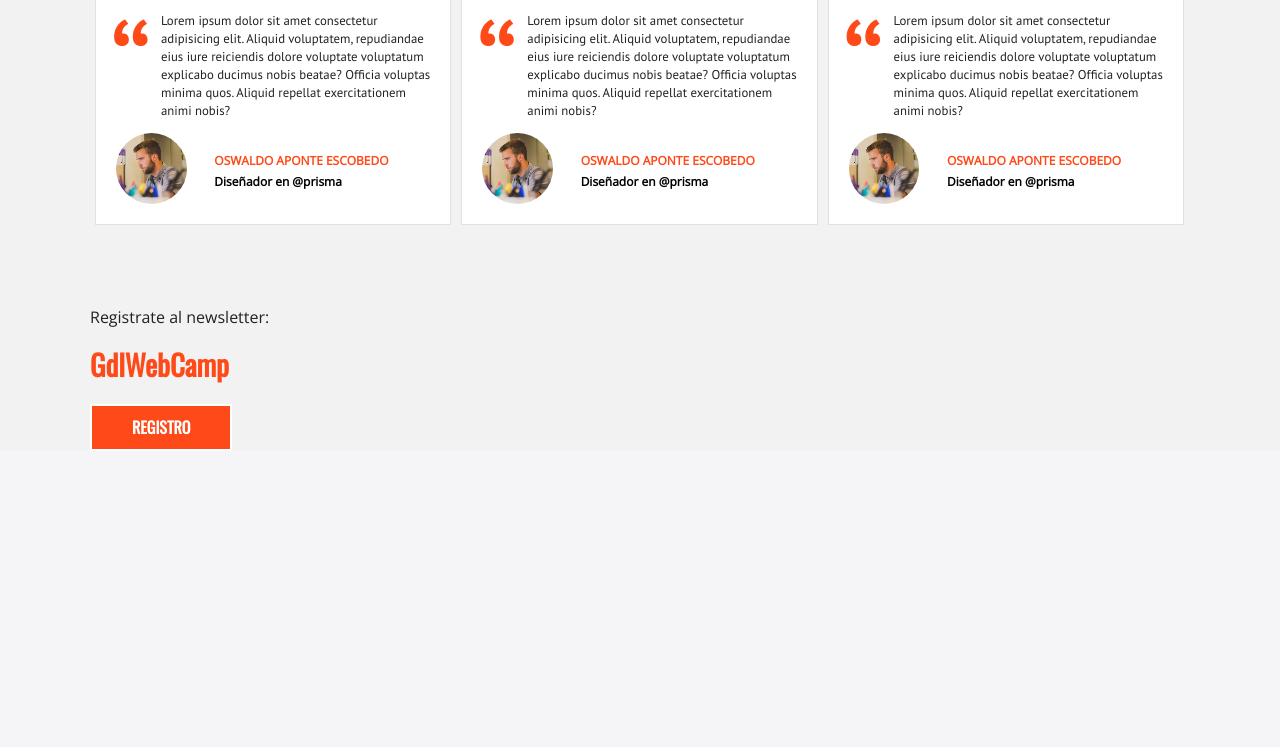
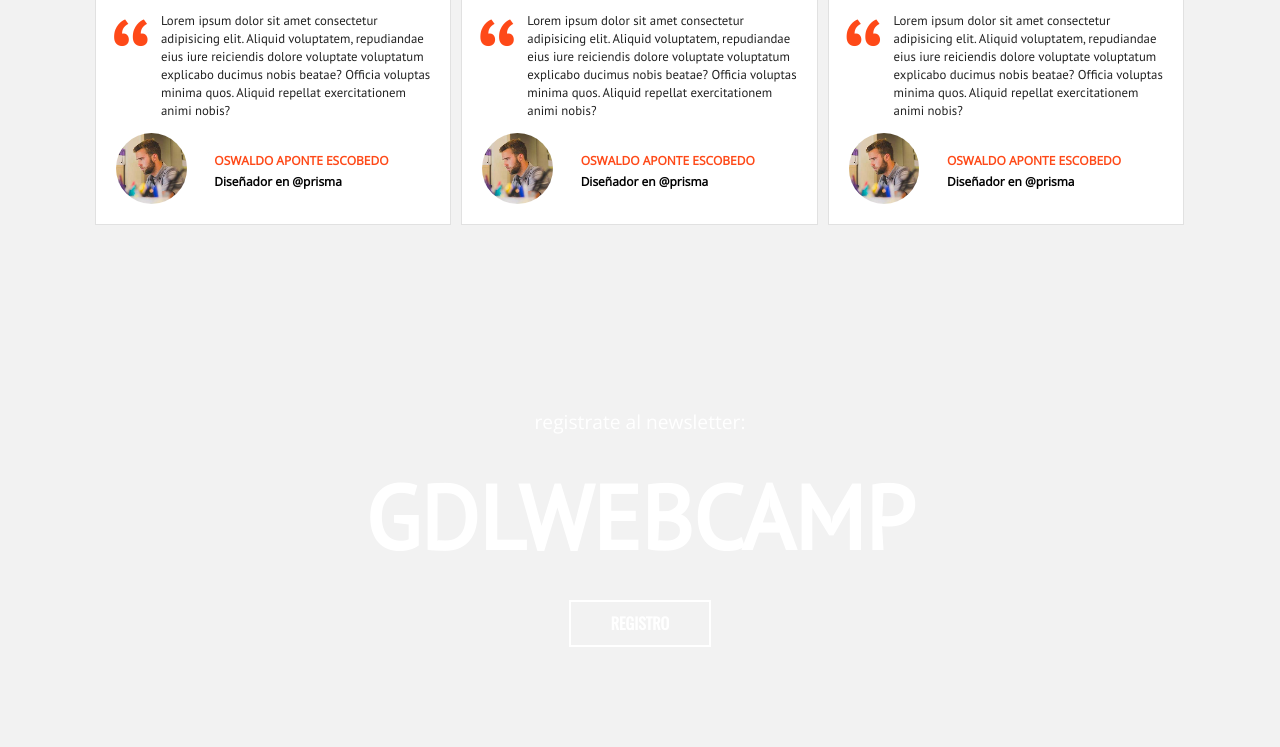
Before and after one commit to Airalina/gdlwebcamp, a PHP site: page / in a window 1280 px wide. Shown: the part 4683-5430 px from the top of the page. Before the commit the page ends 5132 px from the top, so only its background shows below. Run offline with PHP 8.4, Linux system fonts and the light colour scheme; some libraries are stand-ins or nearby versions.

Commit message:
commit14

```diff
--- a/css/main.css
+++ b/css/main.css
@@ -181,6 +181,13 @@ ul {
 .button.hollow:hover {
   background-color: #ffff;
   color: #fe4918;
+}
+.button.transparente{
+  background-color: transparent;
+  border: 2px solid #ffff;
+}
+.button.transparente:hover{
+  border: 2px solid #fe4918;
 }
 .button:hover {
   background-color: #e33000;
@@ -637,14 +644,22 @@ div.newsletter::before{
   background-image: url(../img/bg-newsletter.jpg);
   content: '';
 }
-div.newsletter.contenido{
+div.newsletter .contenido{
   padding: 100px 0;
   color: #ffff;
   text-align: center;
+  position: relative;
 
 }
-div.newsletter .contenido p{
-
+div.newsletter .contenido p {
+    font-size: 1.2em;
+    text-transform: lowercase;
+}
+div.newsletter .contenido h3 {
+  color: #ffff;
+  text-transform: uppercase;
+  font-size: 7vw;
+  font-family: 'PT Sans', sans-serif;
 }
 /* ==========================================================================
    Helper classes
```
